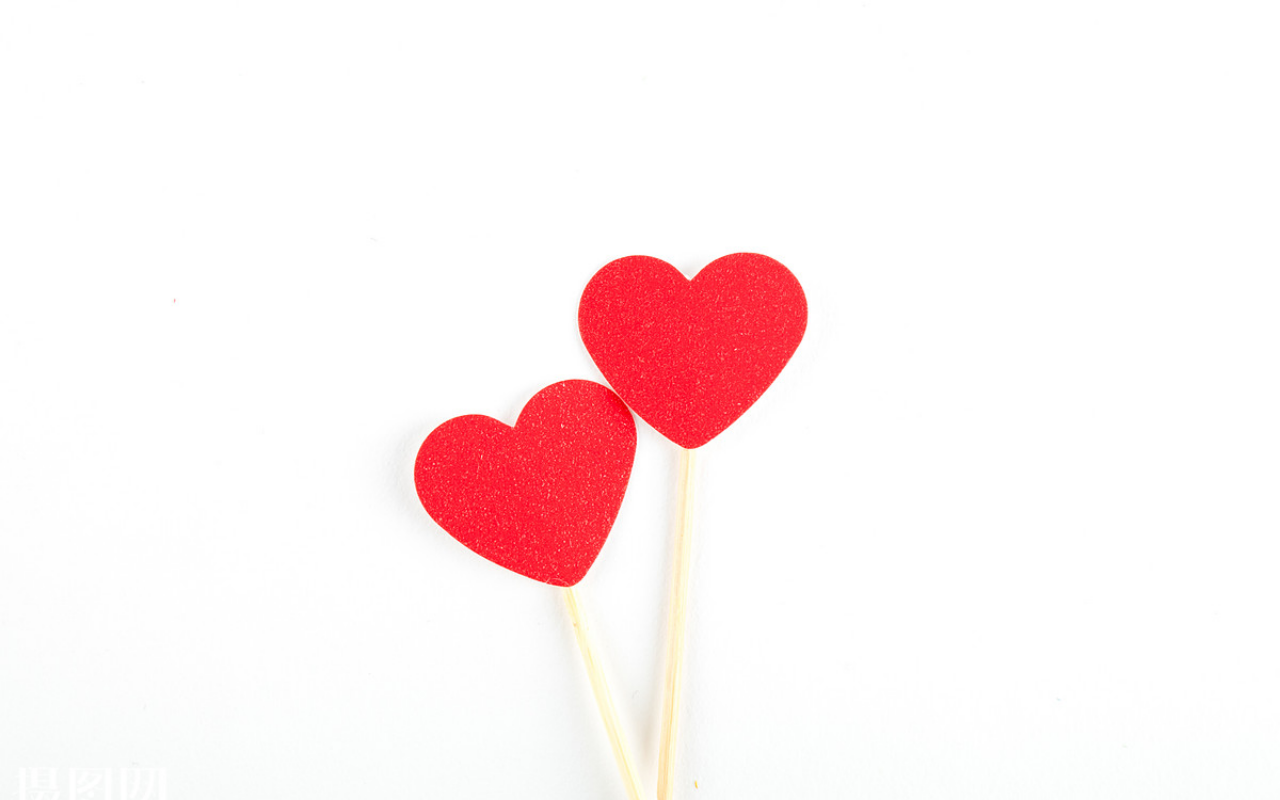
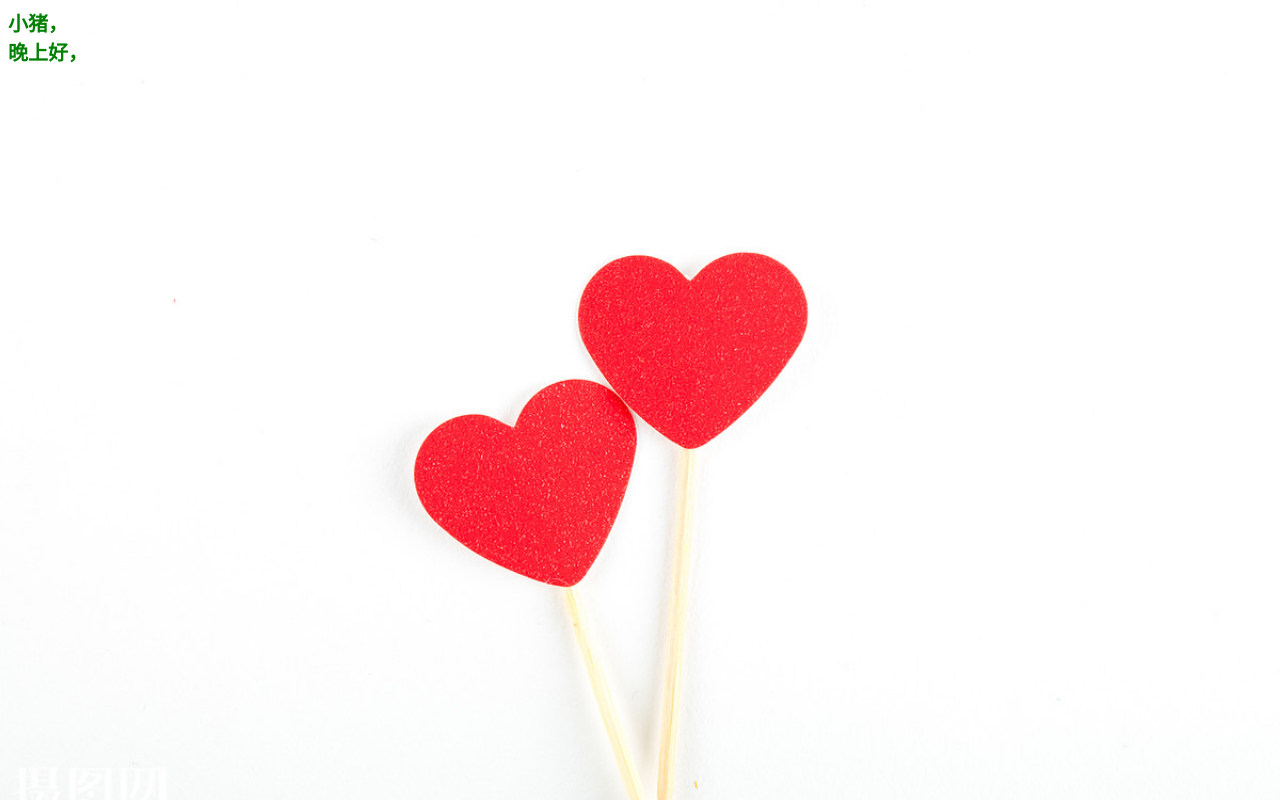
Before and after one commit to JingshanFENG/JingshanFENG.github.io, a plain HTML site: page index.html in a window 1280 px wide. Drawn offline with nearby package versions, Linux system fonts and the light colour scheme.

Commit message:
初始化个人主页仓库

```diff
--- a/css/1.css
+++ b/css/1.css
@@ -6,3 +6,8 @@ body{
 	background-attachment: fixed;
 	padding: 0;
 }
+.div1{
+	font-weight: bold;
+	font-size: 20px;
+	color:green;
+}
--- a/index.html
+++ b/index.html
@@ -1,6 +1,7 @@
 <!DOCTYPE html>
 <html>
 <head>
+<meta http-equiv="Content-Type" content="text/html; charset=utf-8" />
 <script src="https://ajax.googleapis.com/ajax/libs/jquery/1.12.4/jquery.min.js"></script>
 <script src="js/1.js"></script>
 
@@ -10,7 +11,15 @@
 
 <body>
 
-<div>
+<div id="code" class="div1">
+
+				<span>
+
+				<p></p>
+
+				</span>
+
+
 
 </div>
 
--- a/js/1.js
+++ b/js/1.js
@@ -10,21 +10,28 @@ When DOM is ready
 */
 
 
+
+
 window.onload=function(){
-$( '[data-state]').click(function() {
+   var str = '小猪， <br> 晚上好，';
+   var i = 0;
 
-	var mycount=this.getAttribute("data-state");
-	console.log(mycount);
-	switch (mycount){
-	case '0':
-    this.setAttribute("data-state","1");
-    break;
-    case '1':
-    this.setAttribute("data-state","2");
-    break;
-    case '2':
-    this.setAttribute("data-state","0");
-    break;
+   function typing(){
+
+     var divTyping = document.getElementById('code');
+     if (i <= str.length) {
+
+
+      divTyping.innerHTML = str.slice(0, i++) + '_';
+      setTimeout(function(){ typing()}, 200);//递归调用
+
+   }
+    else{
+     divTyping.innerHTML = str;//结束打字,移除 _ 光标
+    }
+   }
+
+   typing();
+
+
 }
-});
-};
```
